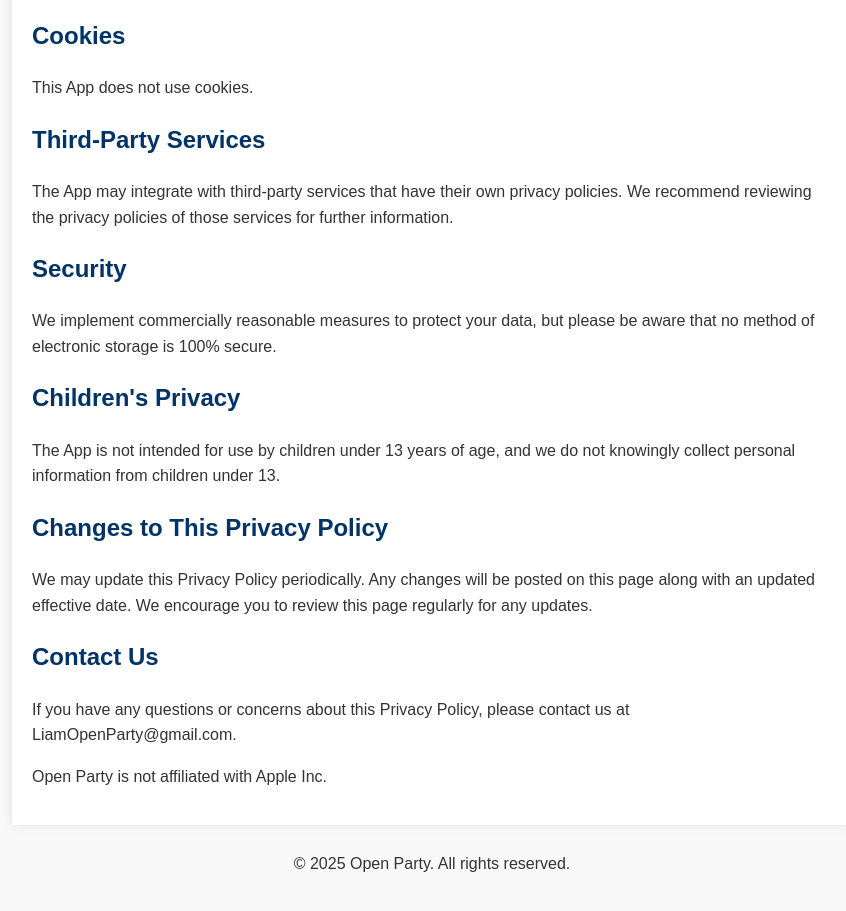
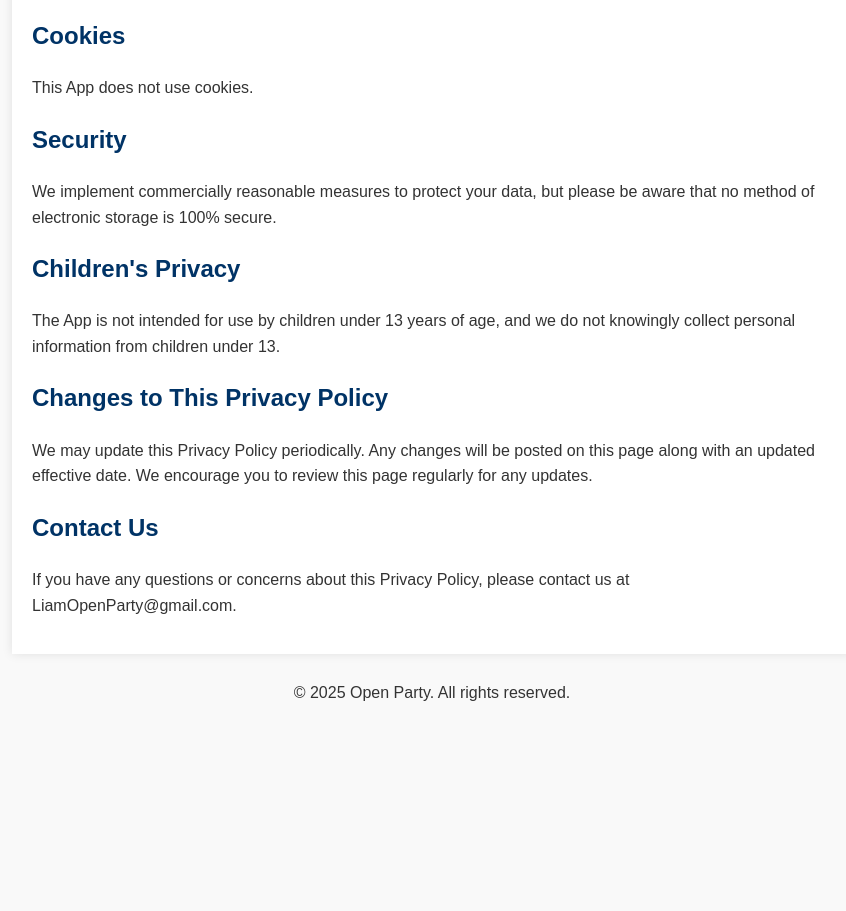
Before and after one commit to Liam-Robertson/Open-Party, a plain HTML site: page privacy.html in a window 1280 px wide. Shown: the part 627-1538 px from the top of the page, without its empty margins (208-1054 px from the left). After the commit the page ends 1379 px from the top, so only its background shows below. Drawn offline with Linux system fonts and the light colour scheme.

Commit message:
Update privacy.html

```diff
--- a/privacy.html
+++ b/privacy.html
@@ -52,9 +52,6 @@
     <h2>Cookies</h2>
     <p>This App does not use cookies.</p>
 
-    <h2>Third-Party Services</h2>
-    <p>The App may integrate with third-party services that have their own privacy policies. We recommend reviewing the privacy policies of those services for further information.</p>
-
     <h2>Security</h2>
     <p>We implement commercially reasonable measures to protect your data, but please be aware that no method of electronic storage is 100% secure.</p>
 
@@ -67,7 +64,6 @@
     <h2>Contact Us</h2>
     <p>If you have any questions or concerns about this Privacy Policy, please contact us at LiamOpenParty@gmail.com.</p>
 
-    <p>Open Party is not affiliated with Apple Inc.</p>
   </main>
   <footer>
     <p>&copy; 2025 Open Party. All rights reserved.</p>
```
